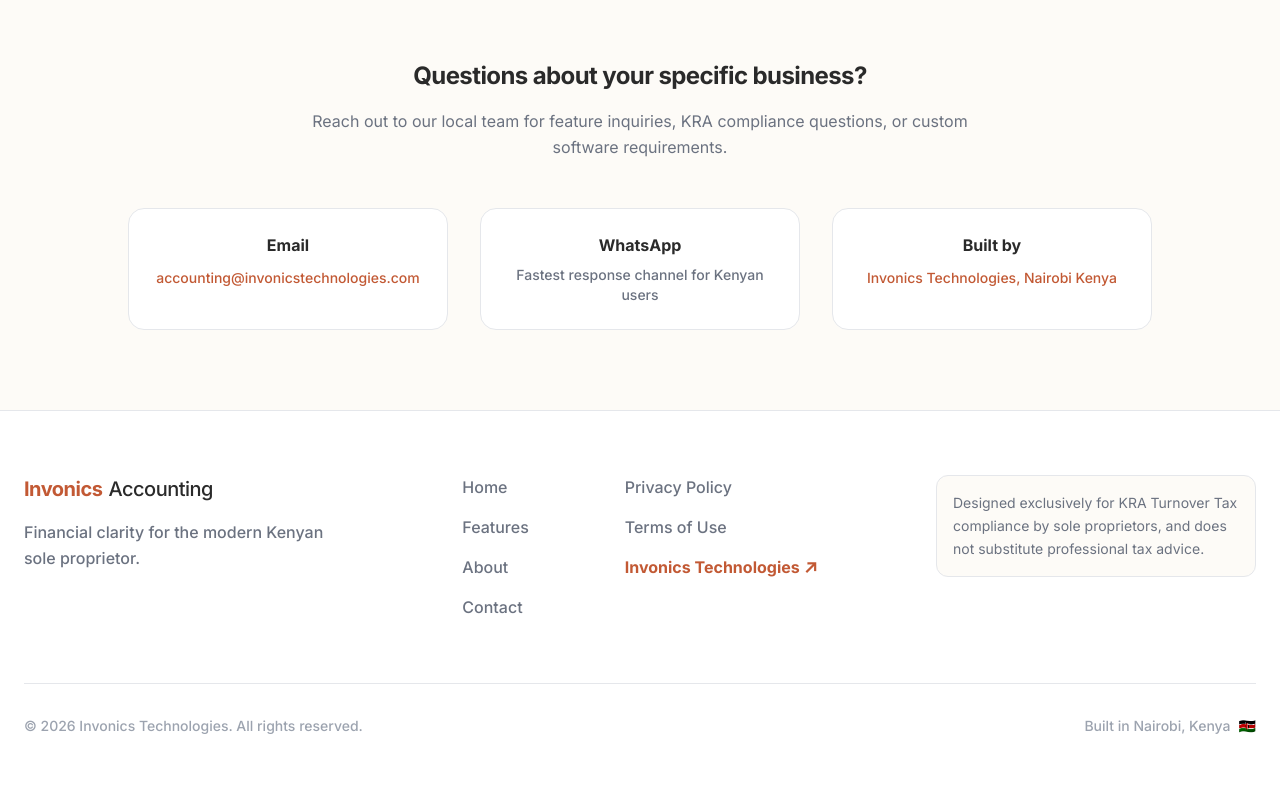
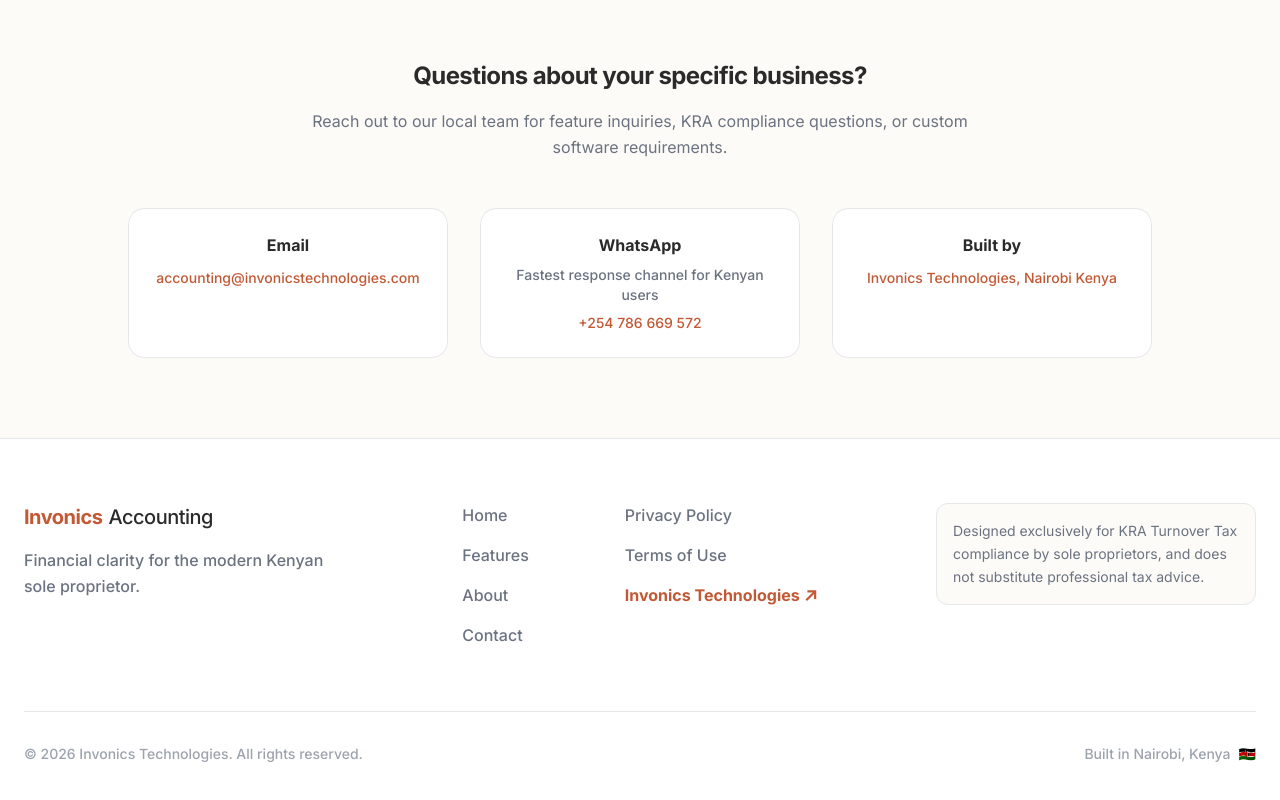
Before and after one commit to surturn/InvonicsAccounting, a React (Vite) app in the folder invonics-accounting-web/: page / in a window 1280 px wide. Shown: the part 5051-5851 px from the top of the page. Built offline with nearby package versions, Linux system fonts and the light colour scheme; no server answers; the HTML template or start-up script is replaced by a standard one.

Commit message:
feat: enhance contact section with WhatsApp link for faster user support

```diff
--- a/invonics-accounting-web/src/pages/Landing.tsx
+++ b/invonics-accounting-web/src/pages/Landing.tsx
@@ -81,9 +81,14 @@ export default function Landing() {
                 <p className="font-bold text-text-primary mb-2">Email</p>
                 <a href="mailto:accounting@invonicstechnologies.com" className="text-accent hover:underline text-sm font-medium">accounting@invonicstechnologies.com</a>
               </div>
-              <div className="p-6 bg-bg-surface rounded-2xl border border-bg-border">
-                <p className="font-bold text-text-primary mb-2">WhatsApp</p>
-                <p className="text-text-secondary text-sm font-medium">Fastest response channel for Kenyan users</p>
+              <div className="p-6 bg-bg-surface rounded-2xl border border-bg-border flex flex-col justify-between">
+                <div>
+                  <p className="font-bold text-text-primary mb-2">WhatsApp</p>
+                  <p className="text-text-secondary text-sm font-medium mb-2">Fastest response channel for Kenyan users</p>
+                </div>
+                <a href="https://wa.me/254786669572" target="_blank" rel="noopener noreferrer" className="text-accent hover:underline text-sm font-medium block">
+                  +254 786 669 572
+                </a>
               </div>
               <div className="p-6 bg-bg-surface rounded-2xl border border-bg-border">
                 <p className="font-bold text-text-primary mb-2">Built by</p>
```
